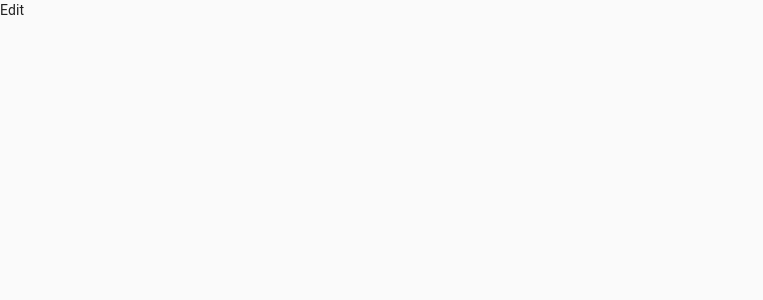
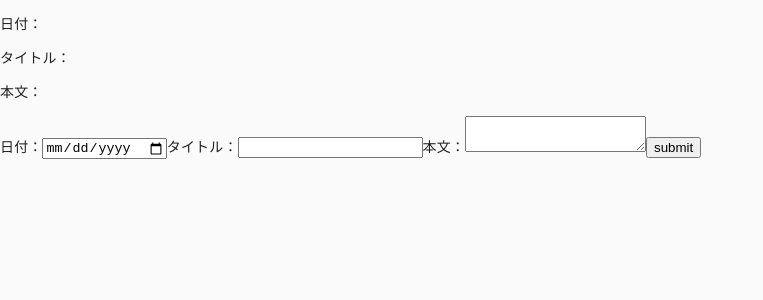
Before and after one commit to akitas-arrow/react-diary, a React (Create React App) app: page /edit in a window 1280 px wide. Shown: the top 300 px of the page, without its empty margins (0-763 px from the left). Built offline with nearby package versions, Linux system fonts and the light colour scheme.

Commit message:
firebase インストール

```diff
--- a/package.json
+++ b/package.json
@@ -8,6 +8,7 @@
     "@testing-library/jest-dom": "^5.11.4",
     "@testing-library/react": "^11.1.0",
     "@testing-library/user-event": "^12.1.10",
+    "firebase": "^8.2.10",
     "react": "^17.0.1",
     "react-dom": "^17.0.1",
     "react-router-dom": "^5.2.0",
--- a/src/components/PageEdit.js
+++ b/src/components/PageEdit.js
@@ -1,10 +1,39 @@
-import React from 'react'
+import React, { useState } from 'react'
 
 const PageEdit = () => {
+  const [diary, setDiary] = useState({
+    date: '',
+    title: '',
+    text: '',
+  })
+
   return (
-    <div>
-      Edit
-    </div>
+    <>
+    <p>
+      日付：{diary.date}
+    </p>
+    <p>
+      タイトル：{diary.title}
+    </p>
+    <p>
+      本文：{diary.text}
+    </p>
+    <form>
+      <label>
+        日付：
+        <input type='date'/>
+      </label>
+      <label>
+        タイトル：
+        <input type='text'/>
+      </label>
+      <label>
+        本文：
+        <textarea/>
+      </label>
+      <input type='submit' value='submit'/>
+    </form>
+    </>
   )
 }
 
```
Also changed, not shown: src/components/Header.js (added, +11 -0 lines), 2 other files (tests, documents, lock files or other folders).
